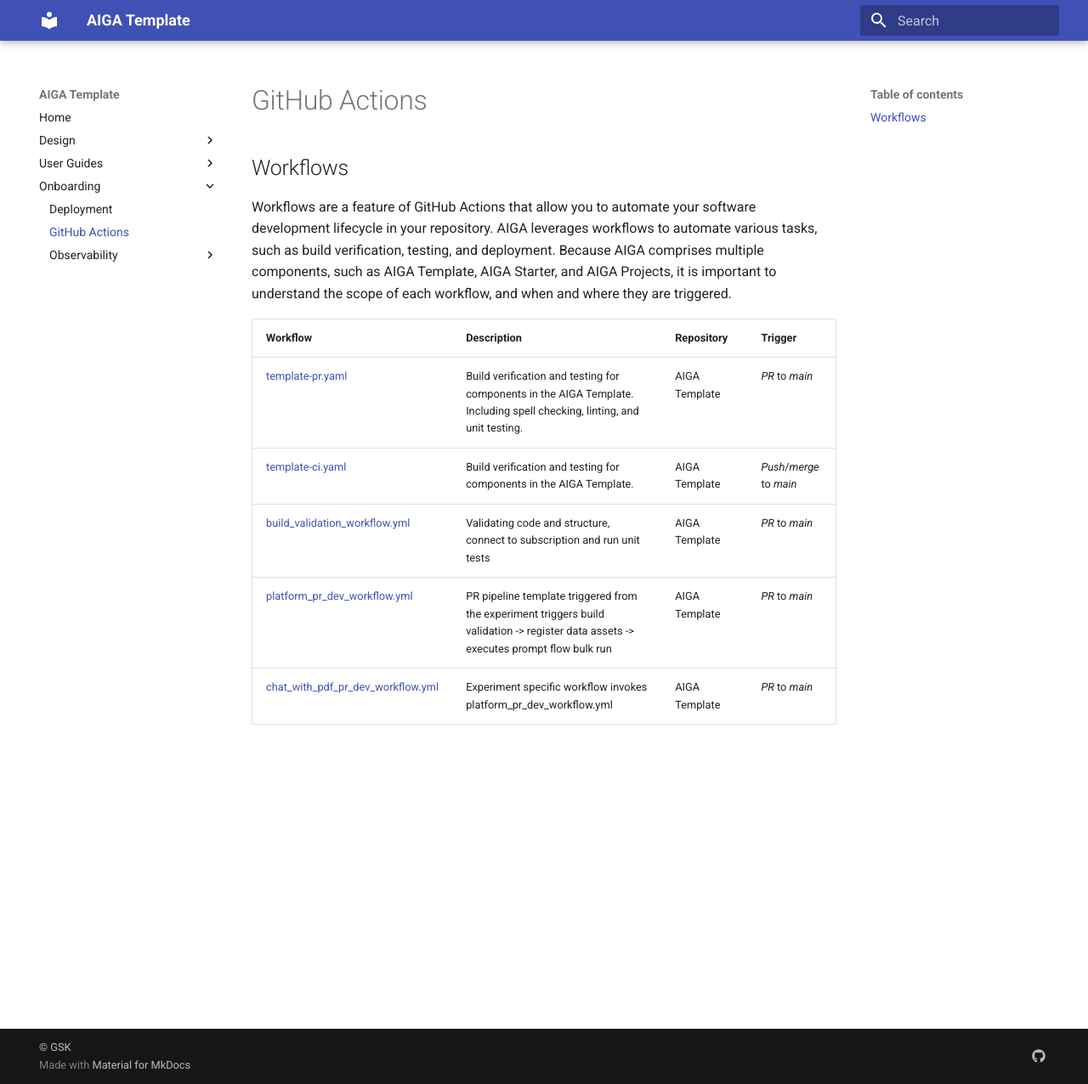
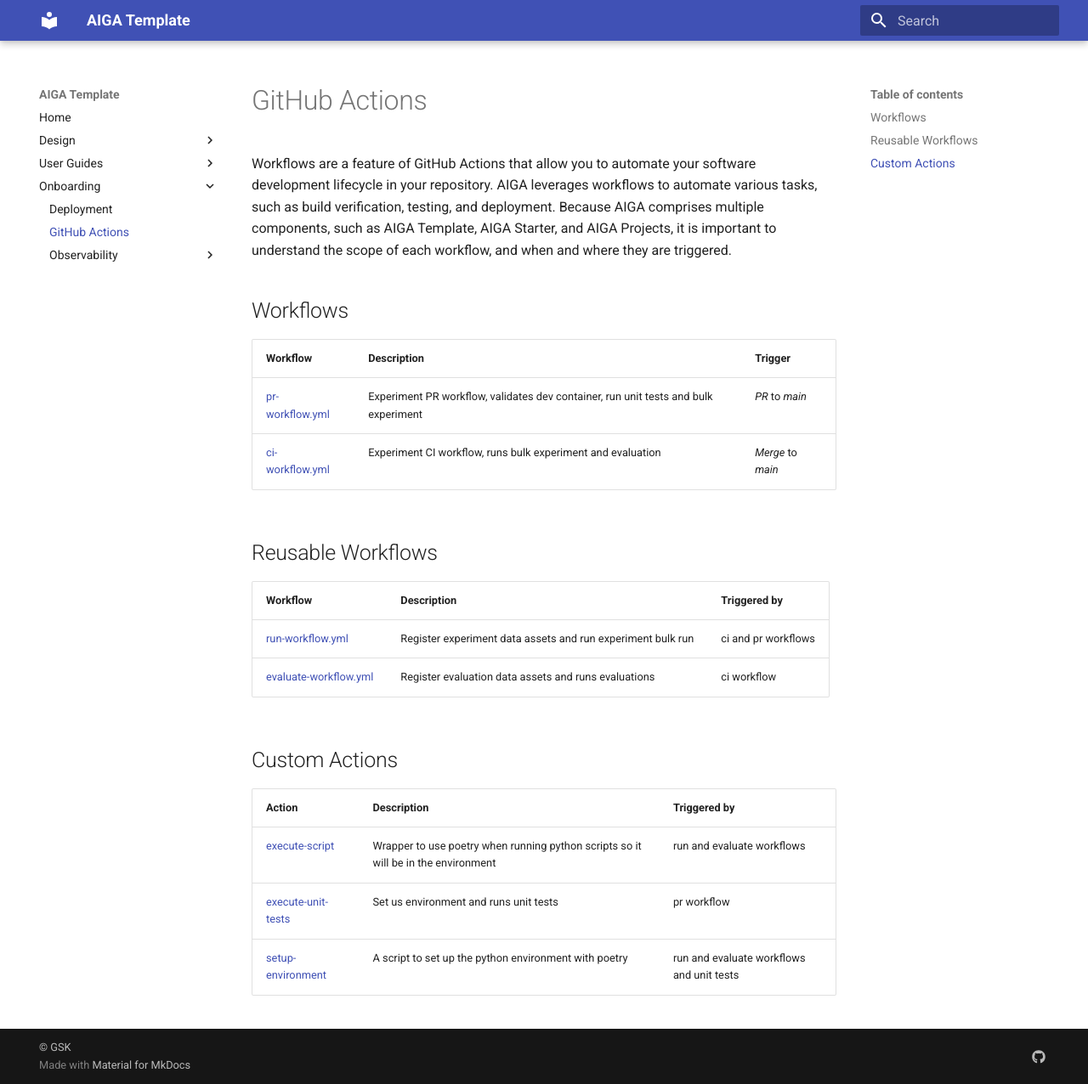
Before and after one commit to crew-sherlock/Experiment1, an MkDocs documentation site: the page built from docs/onboarding/github-actions.md, in a window 1280 px wide and 1276 px high. Shown: the whole window at 85% size. Built offline with MkDocs 1.6.1 and Material for MkDocs 9.7.7, drawn with Linux system fonts in a browser that asks for light colours.

Commit message:
refactor: update PR And CI pipelines  (#49)
We would like to have the AIGA CI and PR pipelines running for any and
every experiment.
As discussed with Virginie, we can continue to test and run the
pipelines on the playground.
The steps in the pipelines should be clear and documented.




Missing in this PR:
- CD will be done in next iteration.
- Task to connect external projects - might be as submodules? to the
pipelines.

---------

Co-authored-by: Liam Moat <liam.x.moat@gsk.com>

```diff
--- a/docs/onboarding/github-actions.md
+++ b/docs/onboarding/github-actions.md
@@ -9,10 +7,24 @@
 important to understand the scope of each workflow, and when and where they are
 triggered.
 
-| Workflow                                                                                          | Description                                                                                                                           | Repository    | Trigger                  |
-|---------------------------------------------------------------------------------------------------|---------------------------------------------------------------------------------------------------------------------------------------|---------------|--------------------------|
-| [template-pr.yaml](https://github.com/gsk-tech/AIGA/blob/main/.github/workflows/template-pr.yaml) | Build verification and testing for components in the AIGA Template. Including spell checking, linting, and unit testing.              | AIGA Template | *PR* to *main*           |
-| [template-ci.yaml](https://github.com/gsk-tech/AIGA/blob/main/.github/workflows/template-ci.yaml) | Build verification and testing for components in the AIGA Template.                                                                   | AIGA Template | *Push*/*merge* to *main* |
-| [build_validation_workflow.yml](https://github.com/gsk-tech/AIGA/blob/main/.github/workflows/template-build-verification.yaml)         | Validating code and structure, connect to subscription and run unit tests                                                             | AIGA Template | *PR* to *main*           |
-| [platform_pr_dev_workflow.yml](https://github.com/gsk-tech/AIGA/blob/main/.github/workflows/platform_pr_dev_workflow.yml)              | PR pipeline template triggered from the experiment triggers build validation -> register data assets -> executes prompt flow bulk run | AIGA Template | *PR* to *main*           |
-| [chat_with_pdf_pr_dev_workflow.yml](https://github.com/gsk-tech/AIGA/blob/main/.github/workflows/chat_with_pdf_pr_dev_workflow.yml)    | Experiment specific workflow invokes platform_pr_dev_workflow.yml                                                                     | AIGA Template | *PR* to *main*           |
+## Workflows
+
+| Workflow                                                                                        | Description                                                                         | Trigger           |
+|-------------------------------------------------------------------------------------------------|-------------------------------------------------------------------------------------|-------------------|
+| [pr-workflow.yml](https://github.com/gsk-tech/AIGA/blob/main/.github/workflows/pr-workflow.yml) | Experiment PR workflow, validates dev container, run unit tests and bulk experiment | *PR* to *main*    |
+| [ci-workflow.yml](https://github.com/gsk-tech/AIGA/blob/main/.github/workflows/ci-workflow.yml) | Experiment CI workflow, runs bulk experiment and evaluation                         | *Merge* to *main* |
+
+## Reusable Workflows
+
+| Workflow                                                                                                    | Description                                                 | Triggered by        |
+|-------------------------------------------------------------------------------------------------------------|-------------------------------------------------------------|---------------------|
+| [run-workflow.yml](https://github.com/gsk-tech/AIGA/blob/main/.github/workflows/run-workflow.yml)           | Register experiment data assets and run experiment bulk run | ci and pr workflows |
+| [evaluate-workflow.yml](https://github.com/gsk-tech/AIGA/blob/main/.github/workflows/evaluate-workflow.yml) | Register evaluation data assets and runs evaluations        | ci workflow         |
+
+## Custom Actions
+
+| Action                                                                                                         | Description                                                                        | Triggered by                              |
+|----------------------------------------------------------------------------------------------------------------|------------------------------------------------------------------------------------|-------------------------------------------|
+| [execute-script](https://github.com/gsk-tech/AIGA/blob/main/.github/actions/execute-script/action.yml)         | Wrapper to use poetry when running python scripts so it will be in the environment | run and evaluate workflows                |
+| [execute-unit-tests](https://github.com/gsk-tech/AIGA/blob/main/.github/actions/execute-unit-tests/action.yml) | Set us environment and runs unit tests                                             | pr workflow                               |
+| [setup-environment](https://github.com/gsk-tech/AIGA/blob/main/.github/actions/setup-environment/action.yml)   | A script to set up the python environment with poetry                              | run and evaluate workflows and unit tests |
```
Also changed, not shown: other parts of docs/onboarding/github-actions.md (+0 -2 lines), 19 other files.
